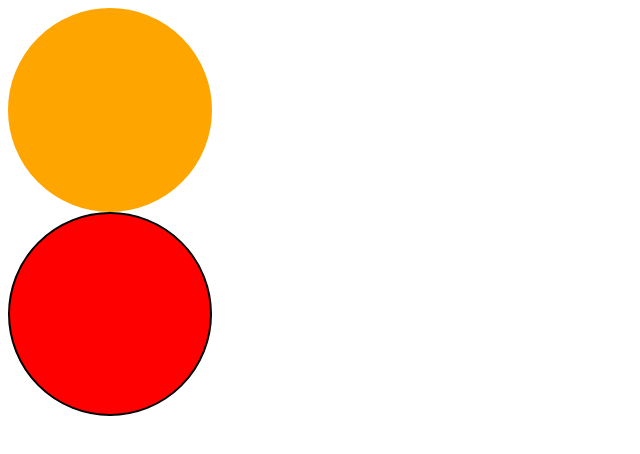
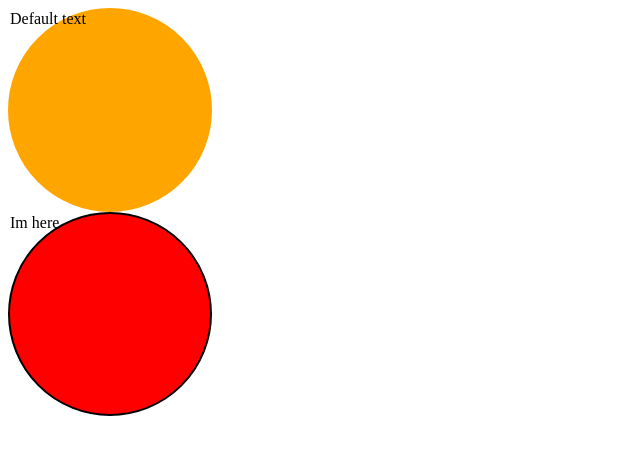
Before and after one commit to multida/cryptoTracker, a React (Create React App) app: page / in a window 1280 px wide. Shown: the top 454 px of the page, without its empty margins (0-640 px from the left). Built offline with nearby package versions, Linux system fonts and the light colour scheme.

Commit message:
default값을 argument에서 정해줄 수 있음. (javascript 문법임)

```diff
--- a/src/App.tsx
+++ b/src/App.tsx
@@ -5,7 +5,7 @@
   return (
     <div>
       <Circle bgColor="orange" />
-      <Circle borderColor="black" bgColor="red" />
+      <Circle text="Im here" borderColor="black" bgColor="red" />
     </div>
   );
 }
--- a/src/Circle.tsx
+++ b/src/Circle.tsx
@@ -13,10 +13,16 @@
 
 interface CircleProps {
   bgColor: string; //필수값으로 넣어줘야함
-  borderColor?: string; //oprional (넣어줘도 되고 안넣어줘도 되고) borderColor: string | undefined 라고 써줄 수도 있음
+  borderColor?: string; //optional (넣어줘도 되고 안넣어줘도 되고) borderColor: string | undefined 라고 써줄 수도 있음
+  text?: string;
 }
-function Circle({ bgColor, borderColor }: CircleProps) {
-  return <Container bgColor={bgColor} borderColor={borderColor ?? bgColor} />;
+function Circle({ bgColor, borderColor, text = "Default text" }: CircleProps) {
+  //text가 존재하지 않으면 Default text이게 나옴
+  return (
+    <Container bgColor={bgColor} borderColor={borderColor ?? bgColor}>
+      {text}
+    </Container>
+  );
   //borderColor ?? : borderColor가 undefined상태라면?없다면? (??은 폴백이라고 함)
 }
 
```
